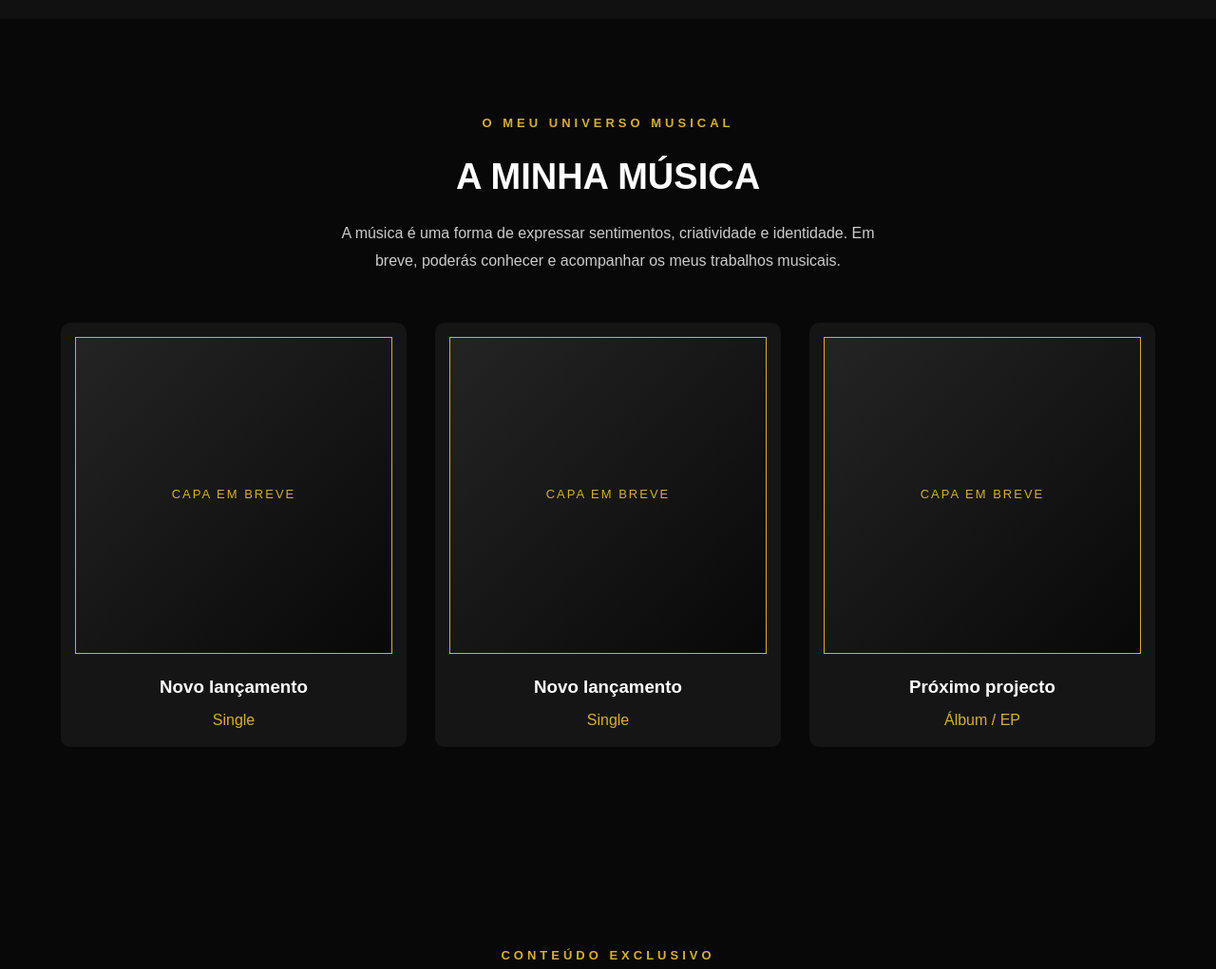
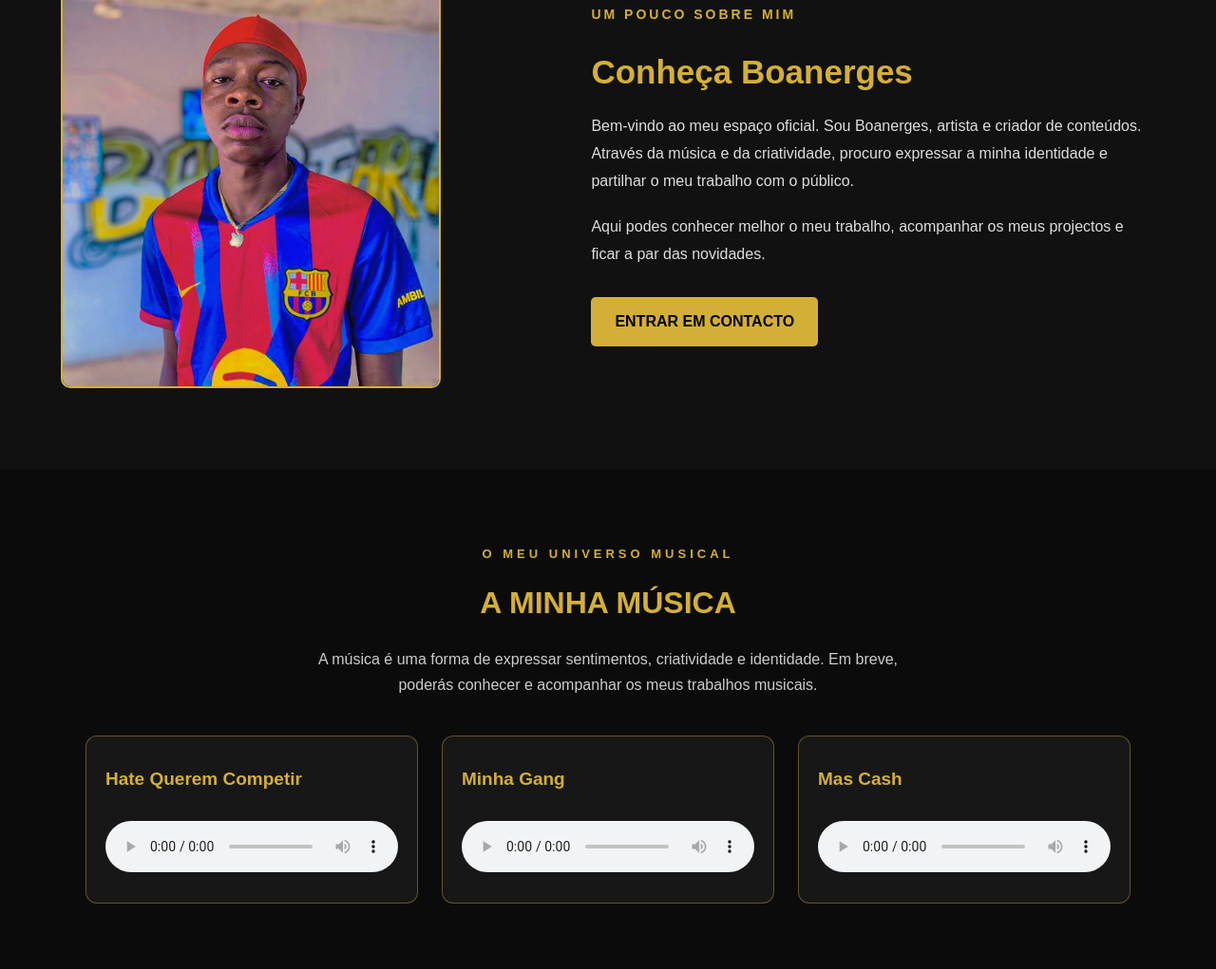
Before and after one commit to mp9978348-dotcom/site-boa-nerges, a plain HTML site: page index.html in a window 1280 px wide. Shown: the part 1592-2613 px from the top of the page at 95% size. Drawn offline with Linux system fonts and the light colour scheme.

Commit message:
actualizando o html e css a adicionar audio

```diff
--- a/index.html
+++ b/index.html
@@ -29,42 +29,35 @@
         </nav>
     </header>
 
-
-    <!-- SECÇÃO INICIAL -->
+    <!-- PÁGINA INICIAL -->
     <section id="inicio" class="hero">
 
+        <img src="imagen/foto.jpeg"
+             alt="Boanerges - Cá se faz, cá se paga"
+             class="hero-imagem">
+
         <div class="hero-content">
-
-            <p>ARTISTA OFICIAL</p>
-
-            <h2>BOANERGES</h2>
-
-            <h3>CÁ SE FAZ, CÁ SE PAGA!</h3>
-
-            <p>
-                Bem-vindo ao meu espaço oficial.
-                Aqui podes acompanhar a minha música,
-                os meus vídeos e a minha caminhada.
-            </p>
-
             <a href="#musicas" class="btn">
                 CONHECER AS MINHAS MÚSICAS
             </a>
-
         </div>
 
     </section>
-
-
-    <!-- SOBRE MIM -->
 
 <!-- SOBRE MIM -->
 <section id="sobre" class="sobre">
 
      <div class="sobre-container">
 
+     </div>
+
+<!-- PÁGINA INICIAL -->
+
+    <div class="sobre-container">
+
+
         <div class="sobre-imagem">
-            <img src="imagen/boanerges5.jpg" alt="Fotografia de Boanerges">
+            <img src="imagen/boa nerges2.jpg" alt="Fotografia de Boanerges">
         </div>
 
         <div class="sobre-conteudo">
@@ -100,8 +93,6 @@
 </section>
 
 
-    <!-- MÚSICAS -->
-
 <!-- SECÇÃO MÚSICAS -->
 <section id="musicas" class="musicas">
 
@@ -118,36 +109,31 @@
             os meus trabalhos musicais.
         </p>
 
+
         <div class="musicas-grid">
 
     <div class="musica-card">
-                <div class="musica-capa">
-                    <span>CAPA EM BREVE</span>
-                </div>
-                <h3>Novo lançamento</h3>
-                <p>Single</p>
+        <h3>Hate Querem Competir</h3>
+        <audio controls preload="metadata">
+            <source src="musicas/competir.mp3" type="audio/mp3">
+        </audio>
     </div>
 
     <div class="musica-card">
-                <div class="musica-capa">
-                    <span>CAPA EM BREVE</span>
-                </div>
-                <h3>Novo lançamento</h3>
-                <p>Single</p>
+        <h3>Minha Gang</h3>
+        <audio controls preload="metadata">
+            <source src="musicas/arabe.mp3" type="audio/mp3">
+        </audio>
     </div>
 
     <div class="musica-card">
-                <div class="musica-capa">
-                    <span>CAPA EM BREVE</span>
-                </div>
-                <h3>Próximo projecto</h3>
-                <p>Álbum / EP</p>
+        <h3>Mas Cash</h3>
+        <audio controls preload="metadata">
+            <source src="musicas/mas cash.mp3" type="audio/mp3">
+        </audio>
     </div>
 
 </div>
-
-    </div>
-
 </section>
 
 
--- a/style.css
+++ b/style.css
@@ -84,7 +84,7 @@ header {
             rgba(0, 0, 0, 0.20),
             rgba(0, 0, 0, 0.45)
         ),
-        url("imagen/boa nerges2.jpg");
+        url("imagen/foto.jpeg");
 
     background-size: cover;
     background-position: center 40%;
@@ -543,3 +543,179 @@ footer p {
     }
 
 }
+
+
+/* IMAGEM PRINCIPAL */
+.hero {
+    background: #111111;
+    padding: 0;
+    height: auto;
+    min-height: auto;
+    display: block;
+}
+
+.hero-imagem {
+    display: block;
+    width: 100%;
+    height: auto;
+}
+
+.hero-content {
+    margin: 0;
+    padding: 25px 15px;
+    text-align: center;
+}
+
+
+/* MELHORIA DOS CARTÕES MUSICAIS */
+
+.musicas {
+    background-color: #0b0b0b;
+}
+
+.musicas-container {
+    max-width: 1200px;
+    margin: 0 auto;
+    text-align: center;
+}
+
+.musicas-container h2 {
+    color: #d4af37;
+    font-size: 36px;
+    margin: 15px 0;
+}
+
+.musicas-descricao {
+    color: #cccccc;
+    max-width: 650px;
+    margin: 0 auto 40px;
+    line-height: 1.8;
+}
+
+.musicas-grid {
+    display: grid;
+    grid-template-columns: repeat(3, 1fr);
+    gap: 25px;
+}
+
+.musica-card {
+    background: #171717;
+    border: 1px solid #9c812b;
+    border-radius: 12px;
+    padding: 15px;
+    text-align: left;
+    transition: transform 0.3s, border-color 0.3s;
+}
+
+.musica-card:hover {
+    border-color: #d4af37;
+}
+.musica-card h3 {
+    color: #d4af37;
+    font-size: 18px;
+    margin: 5px 0 15px;
+}
+
+.musica-card video {
+    width: 100%;
+    aspect-ratio: 16 / 9;
+    object-fit: contain;
+    background: #000;
+    border-radius: 8px;
+}
+
+/* ADAPTAÇÃO PARA TELEMÓVEIS */
+@media (max-width: 768px) {
+    .musicas-grid {
+        grid-template-columns: 1fr;
+    }
+
+    .musicas-container h2 {
+        font-size: 28px;
+    }
+}
+
+.musica-card video {
+    position: relative;
+    z-index: 10;
+    pointer-events: auto;
+}
+
+.musica-card audio {
+    width: 100%;
+    margin-top: 15px;
+}
+
+.musica-card audio {
+    width: 100%;
+    margin-top: 15px;
+}
+
+
+/* MELHORIA DA SECÇÃO DE MÚSICAS */
+
+.musicas {
+    background-color: #0b0b0b;
+    padding: 80px 20px;
+}
+
+.musicas-container {
+    max-width: 1100px;
+    margin: auto;
+    text-align: center;
+}
+
+.musicas-container h2 {
+    color: #d4af37;
+    font-size: 32px;
+    margin-bottom: 20px;
+}
+
+.musicas-descricao {
+    color: #ccc;
+    max-width: 650px;
+    margin: 0 auto 40px;
+    line-height: 1.7;
+}
+
+.musicas-grid {
+    display: grid;
+    grid-template-columns: repeat(3, 1fr);
+    gap: 25px;
+}
+
+.musica-card {
+    background: #171717;
+    border: 1px solid rgba(212, 175, 55, 0.4);
+    border-radius: 12px;
+    padding: 25px 20px;
+    transition: 0.3s ease;
+}
+
+.musica-card:hover {
+    transform: translateY(-5px);
+    border-color: #d4af37;
+}
+
+.musica-card h3 {
+    color: #d4af37;
+    margin-bottom: 18px;
+    font-size: 19px;
+}
+
+.musica-card audio {
+    width: 100%;
+    margin-top: 10px;
+}
+
+/* ADAPTAÇÃO PARA TELEMÓVEIS */
+
+@media (max-width: 768px) {
+    .musicas-grid {
+        grid-template-columns: 1fr;
+    }
+
+    .musicas {
+        padding: 55px 15px;
+    }
+}
```
Also changed, not shown: imagen/foto.jpeg (added), 3 other files. Lines whose indentation alone changed are shown as unchanged.
